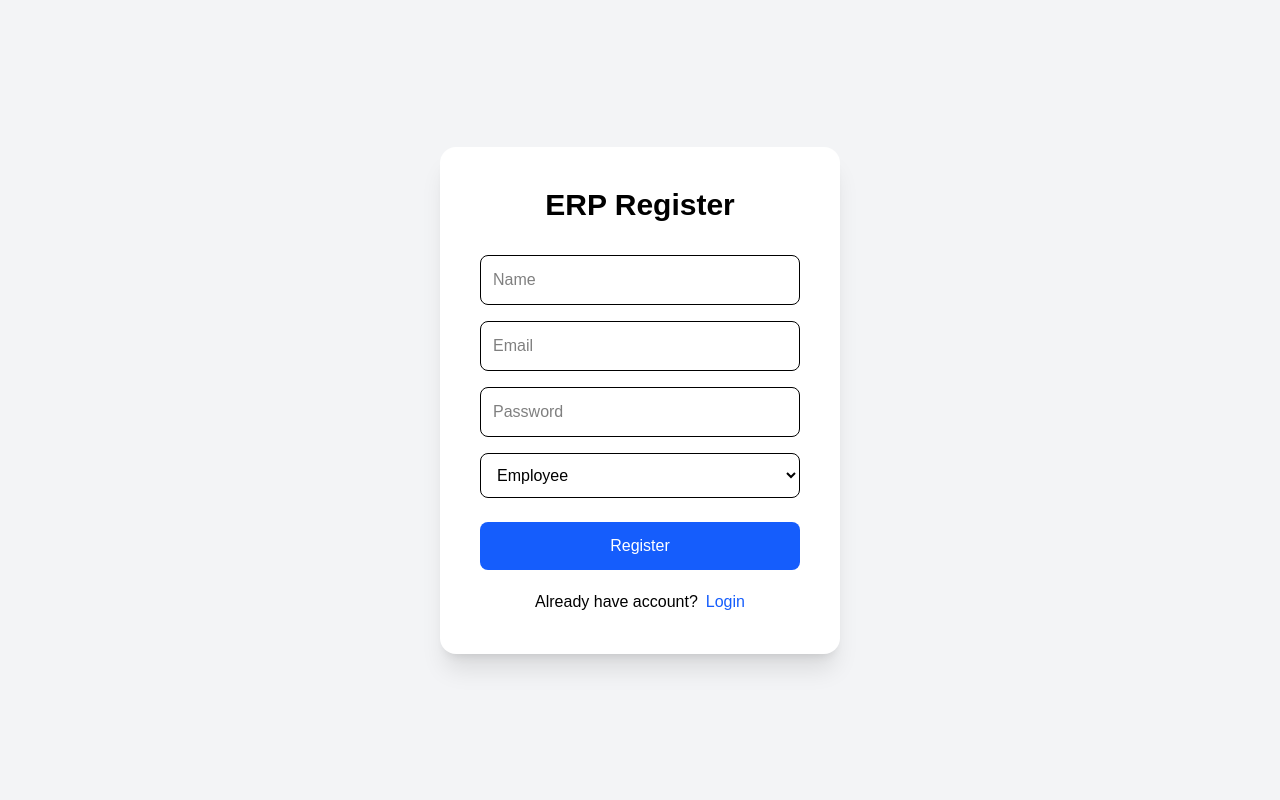
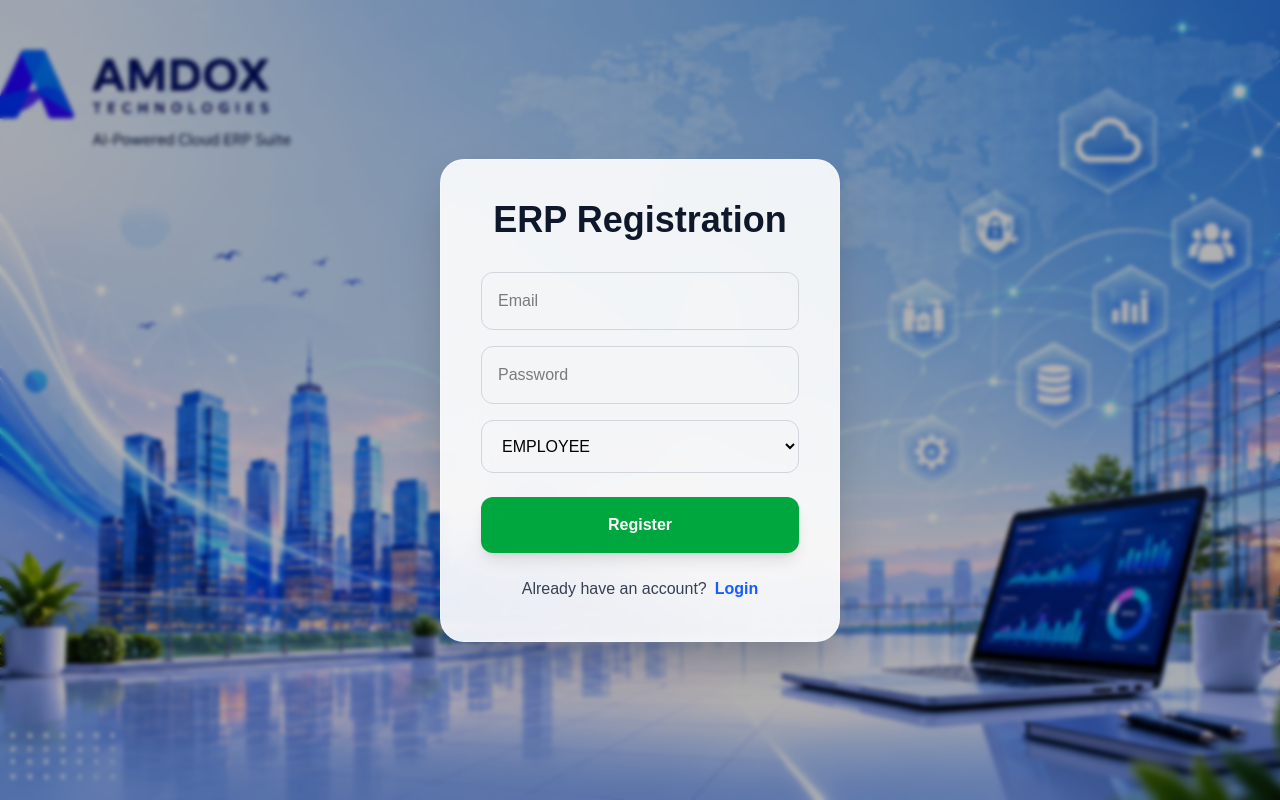
Before and after one commit to hetavantani-2205/amdox-erp, a Next.js app in the folder frontend/: page /register in a window 1280 px wide. Built offline with nearby package versions, Linux system fonts and the light colour scheme.

Commit message:
login page background

```diff
--- a/frontend/src/app/register/page.tsx
+++ b/frontend/src/app/register/page.tsx
@@ -58,68 +58,162 @@ export default function RegisterPage() {
 
   return (
 
-    <div className="min-h-screen flex items-center justify-center bg-gray-100">
+  <div
+    className="min-h-screen flex items-center justify-center bg-cover bg-center relative"
+    style={{
+      backgroundImage: "url('/amdox-erp.png')",
+    }}
+  >
 
-      <div className="bg-white shadow-xl rounded-2xl p-10 w-[400px]">
+    {/* DARK OVERLAY */}
 
-        <h1 className="text-3xl font-bold text-center mb-8">
-          ERP Register
+    <div className="absolute inset-0 bg-black/30 backdrop-blur-[2px]" />
+
+    {/* Registration CARD */}
+
+    <div
+      className="
+        relative z-10
+        w-[400px]
+        bg-white/90
+        backdrop-blur-xl
+        rounded-3xl
+        shadow-2xl
+        border border-white/30
+        p-10
+      "
+    >
+
+      {/* HEADING */}
+
+      <h1
+        className="
+          text-4xl
+          font-bold
+          text-center
+          mb-8
+          text-slate-900
+        "
+      >
+        ERP Registration
       </h1>
 
-        <input
-          type="text"
-          placeholder="Name"
-          value={name}
-          onChange={(e) => setName(e.target.value)}
-          className="w-full border p-3 rounded-lg mb-4"
-        />
+      {/* EMAIL */}
 
       <input
         type="email"
         placeholder="Email"
         value={email}
-          onChange={(e) => setEmail(e.target.value)}
-          className="w-full border p-3 rounded-lg mb-4"
+        onChange={(e) =>
+          setEmail(e.target.value)
+        }
+        className="
+          w-full
+          p-4
+          mb-4
+          rounded-xl
+          border
+          border-gray-300
+          outline-none
+          focus:ring-2
+          focus:ring-blue-500
+        "
       />
+
+      {/* PASSWORD */}
 
       <input
         type="password"
         placeholder="Password"
         value={password}
-          onChange={(e) => setPassword(e.target.value)}
-          className="w-full border p-3 rounded-lg mb-4"
+        onChange={(e) =>
+          setPassword(e.target.value)
+        }
+        className="
+          w-full
+          p-4
+          mb-4
+          rounded-xl
+          border
+          border-gray-300
+          outline-none
+          focus:ring-2
+          focus:ring-blue-500
+        "
       />
+
+      {/* ROLE */}
 
       <select
         value={role}
-          onChange={(e) => setRole(e.target.value)}
-          className="w-full border p-3 rounded-lg mb-6"
+        onChange={(e) =>
+          setRole(e.target.value)
+        }
+        className="
+          w-full
+          p-4
+          mb-6
+          rounded-xl
+          border
+          border-gray-300
+          outline-none
+          focus:ring-2
+          focus:ring-blue-500
+        "
       >
 
         <option value="EMPLOYEE">
-            Employee
+          EMPLOYEE
         </option>
 
-          <option value="ADMIN">
-            Admin
+        <option value="MANAGER">
+          MANAGER
+        </option>
+
+        <option value="TENANT_ADMIN">
+          TENANT_ADMIN
+        </option>
+
+        <option value="SUPER_ADMIN">
+          SUPER_ADMIN
         </option>
 
       </select>
 
+      {/* REGISTER BUTTON */}
+
       <button
         onClick={handleRegister}
-          className="w-full bg-blue-600 text-white p-3 rounded-lg hover:bg-blue-700"
+        className="
+          w-full
+          bg-green-600
+          hover:bg-green-700
+          transition
+          duration-300
+          text-white
+          font-semibold
+          p-4
+          rounded-xl
+          shadow-lg
+        "
       >
         Register
       </button>
 
-        <p className="mt-5 text-center">
+      {/* REGISTER LINK */}
 
-          Already have account?
+      <p className="mt-6 text-center text-gray-700">
+
+        Already have an account?
 
         <Link
           href="/login"
-            className="text-blue-600 ml-2"
+          className="
+            text-blue-600
+            ml-2
+            font-semibold
+            hover:underline
+          "
         >
           Login
         </Link>
@@ -127,6 +221,7 @@ export default function RegisterPage() {
       </p>
 
     </div>
+
   </div>
 );
 }
```
Lines whose indentation alone changed are shown as unchanged.
